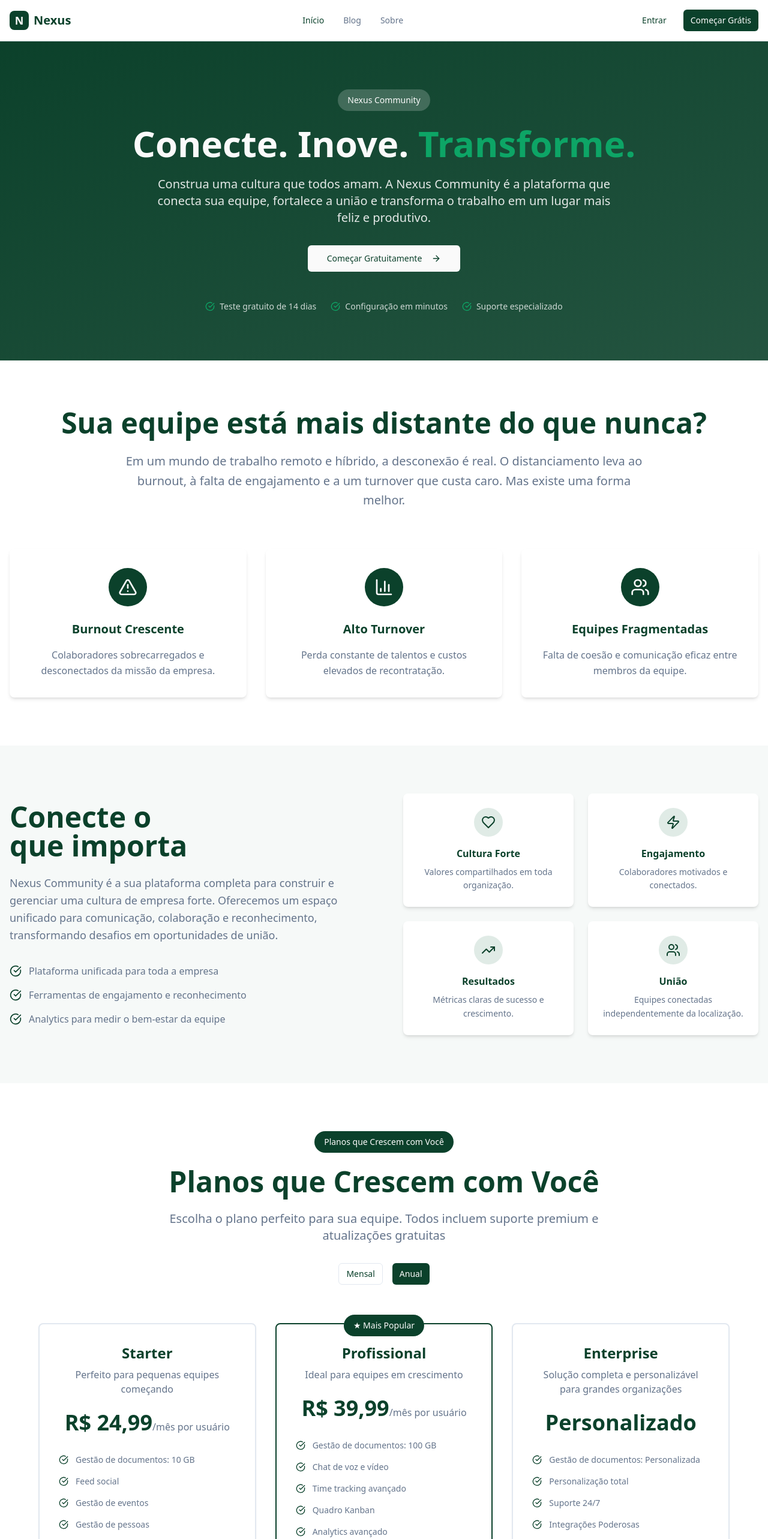
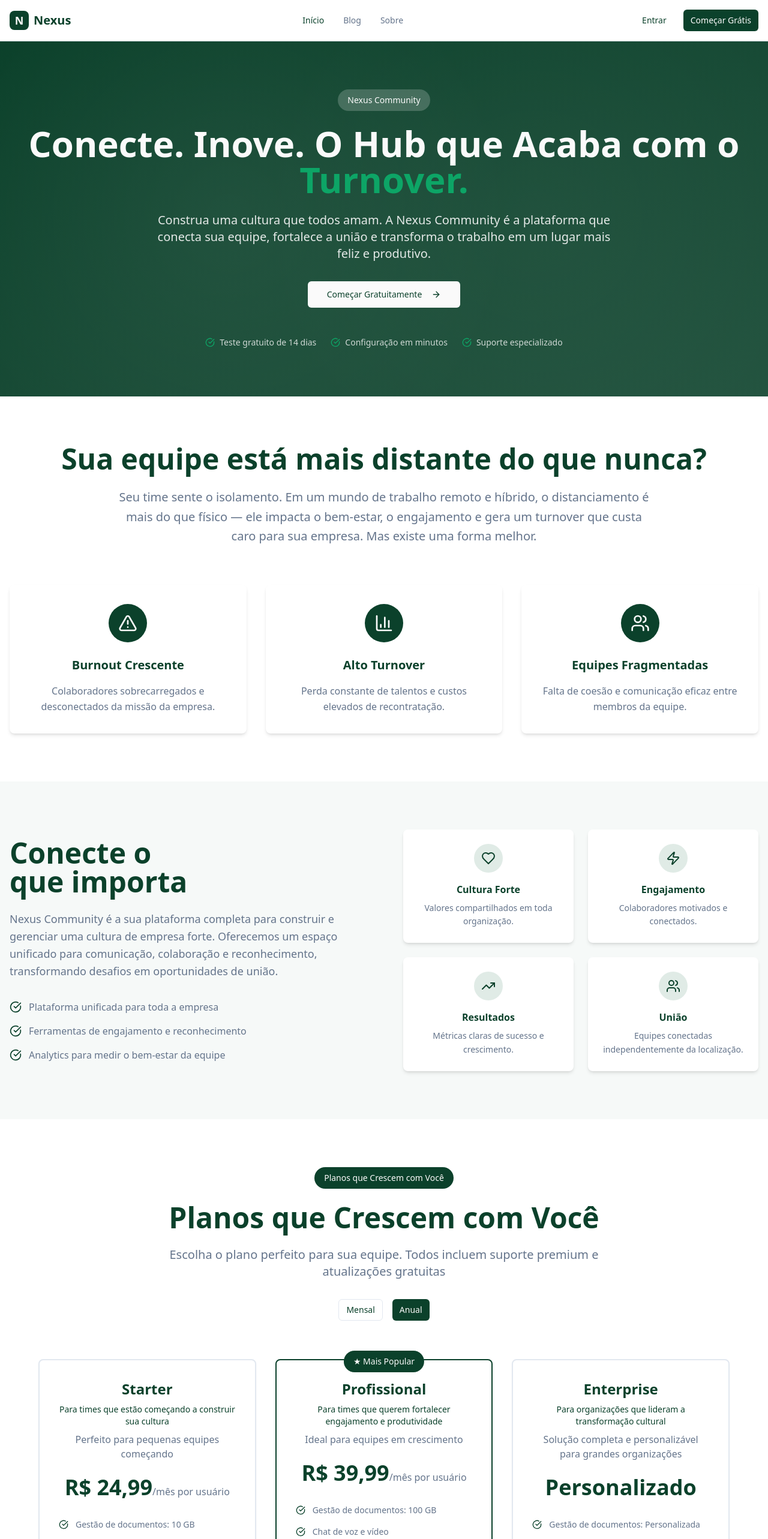
Before and after one commit to pedrojoop/nexus-blog-corner, a React (Vite) app: page / in a window 1280 px wide. Shown: the top 2566 px of the page at 60% size. Built offline with nearby package versions, Linux system fonts and the light colour scheme; the HTML template or start-up script is replaced by a standard one.

Commit message:
Implement visual humanization

```diff
--- a/src/pages/Index.tsx
+++ b/src/pages/Index.tsx
@@ -10,13 +10,15 @@ const Index = () => {
       <Header />
 
       {/* Hero Section */}
-      <section className="bg-gradient-to-br from-primary to-primary/90 py-20">
-        <div className="container mx-auto px-4 text-center">
+      <section className="relative bg-gradient-to-br from-primary via-primary/95 to-primary/90 py-20 overflow-hidden">
+        <div className="absolute inset-0 bg-[radial-gradient(circle_at_30%_50%,rgba(255,255,255,0.05),transparent_50%)]"></div>
+        <div className="absolute inset-0 bg-[radial-gradient(circle_at_70%_50%,rgba(255,255,255,0.03),transparent_50%)]"></div>
+        <div className="container mx-auto px-4 text-center relative z-10">
           <div className="inline-block bg-primary-foreground/20 text-primary-foreground px-4 py-2 rounded-full text-sm font-medium mb-6">
             Nexus Community
           </div>
           <h1 className="text-4xl md:text-6xl font-bold text-primary-foreground mb-6">
-            Conecte. Inove. <span className="text-nexus-accent">Transforme.</span>
+            Conecte. Inove. O Hub que Acaba com o <span className="text-nexus-accent">Turnover.</span>
           </h1>
           <p className="text-xl text-primary-foreground/90 mb-8 max-w-3xl mx-auto">
             Construa uma cultura que todos amam. A Nexus Community é a plataforma que conecta sua equipe,
@@ -50,10 +52,11 @@ const Index = () => {
             <h2 className="text-3xl md:text-5xl font-bold text-foreground mb-6">
               Sua equipe está mais distante do que nunca?
             </h2>
+            <p className="sr-only">Soluções para Reduzir o Turnover em Equipes Híbridas</p>
             <p className="text-xl text-muted-foreground max-w-4xl mx-auto leading-relaxed">
-              Em um mundo de trabalho remoto e híbrido, a desconexão é real. O distanciamento
-              leva ao burnout, à falta de engajamento e a um turnover que custa caro. Mas existe uma
-              forma melhor.
+              Seu time sente o isolamento. Em um mundo de trabalho remoto e híbrido, o distanciamento
+              é mais do que físico — ele impacta o bem-estar, o engajamento e gera um turnover que custa
+              caro para sua empresa. Mas existe uma forma melhor.
             </p>
           </div>
 
@@ -183,6 +186,7 @@ const Index = () => {
             <Card className="border-2 border-border">
               <CardContent className="p-8 text-center">
                 <h3 className="text-2xl font-bold text-foreground mb-2">Starter</h3>
+                <p className="text-sm text-primary font-medium mb-2">Para times que estão começando a construir sua cultura</p>
                 <p className="text-muted-foreground mb-6">Perfeito para pequenas equipes começando</p>
 
                 <div className="mb-8">
@@ -221,6 +225,7 @@ const Index = () => {
               </div>
               <CardContent className="p-8 text-center">
                 <h3 className="text-2xl font-bold text-foreground mb-2">Profissional</h3>
+                <p className="text-sm text-primary font-medium mb-2">Para times que querem fortalecer engajamento e produtividade</p>
                 <p className="text-muted-foreground mb-6">Ideal para equipes em crescimento</p>
 
                 <div className="mb-8">
@@ -255,6 +260,7 @@ const Index = () => {
             <Card className="border-2 border-border">
               <CardContent className="p-8 text-center">
                 <h3 className="text-2xl font-bold text-foreground mb-2">Enterprise</h3>
+                <p className="text-sm text-primary font-medium mb-2">Para organizações que lideram a transformação cultural</p>
                 <p className="text-muted-foreground mb-6">Solução completa e personalizável para grandes organizações</p>
 
                 <div className="mb-8">
```
